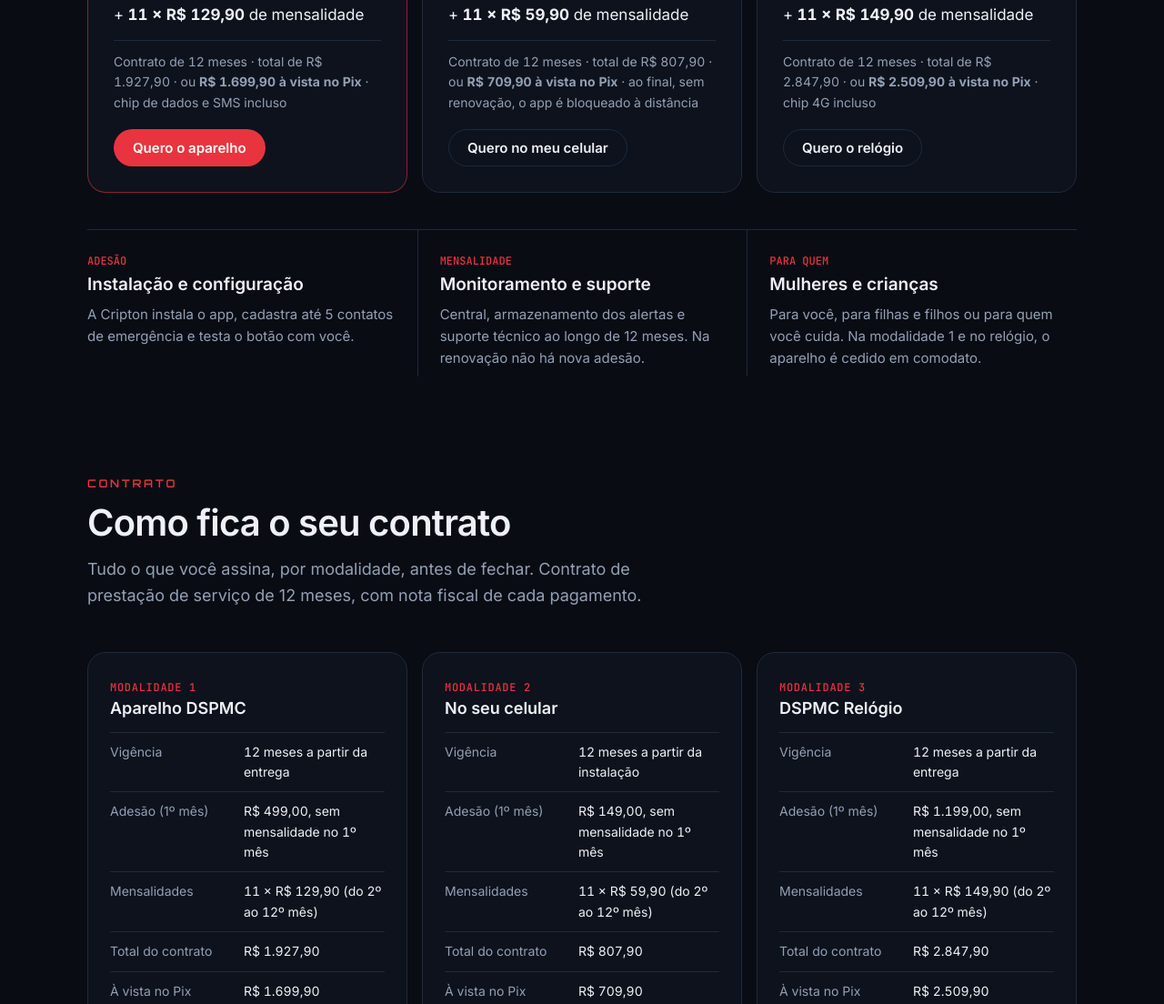
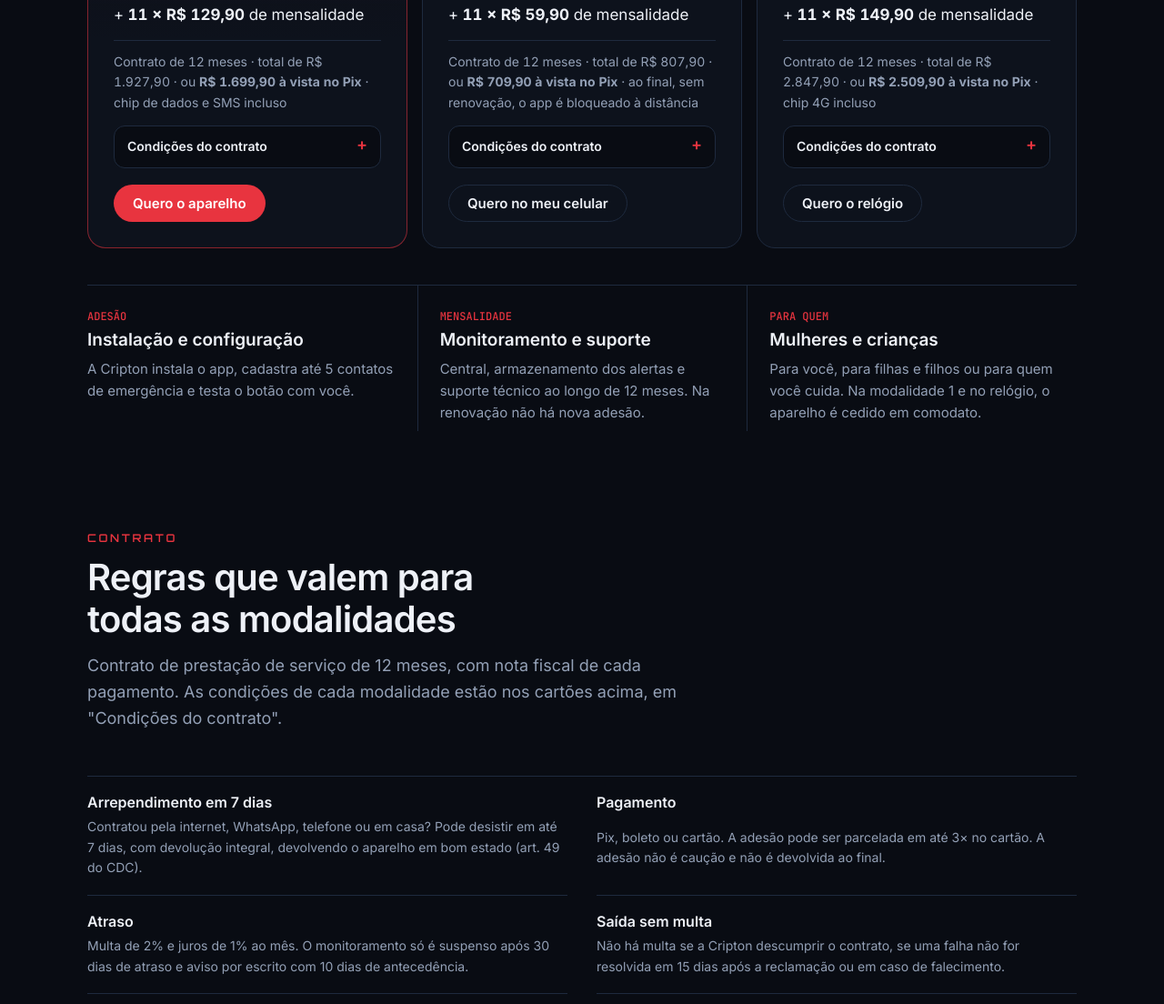
Before and after one commit to eric-zx/dspmc, a plain HTML site: page index.html in a window 1280 px wide. Shown: the part 5174-6278 px from the top of the page at 91% size. Drawn offline with Linux system fonts and the light colour scheme.

Commit message:
Junta as modalidades numa seção só: condições do contrato dentro de cada cartão de preço
Co-Authored-By: Claude Opus 5.5 <noreply@anthropic.com>
Claude-Session: https://claude.ai/code/session_01EPz832HeixGU4pSPyPtwAY

```diff
--- a/index.html
+++ b/index.html
@@ -314,6 +314,14 @@ section{padding-block:clamp(64px,9vw,112px)}
 @media (max-width:980px){.terms{grid-template-columns:1fr;max-width:560px}}
 @media (max-width:720px){.rules{grid-template-columns:1fr}}
 
+.pcond{border:1px solid var(--line);border-radius:12px;background:var(--bg)}
+.pcond summary{padding:11px 14px;font-size:14px}
+.pcond summary::after{font-size:18px}
+.pcond dl{margin:0;padding:0 14px 6px;display:grid}
+.pcond dl > div{display:grid;grid-template-columns:minmax(0,.9fr) minmax(0,1.3fr);gap:10px;padding:9px 0;border-top:1px solid var(--line);font-size:13px}
+.pcond dt{color:var(--muted)}
+.pcond dd{margin:0}
+
 /* ---------- Contato ---------- */
 .contact{background:var(--bg2);border-top:1px solid var(--line)}
 .ct-grid{display:grid;grid-template-columns:1fr 1fr;gap:clamp(28px,5vw,64px)}
@@ -610,6 +618,7 @@ footer .wrap{display:flex;flex-wrap:wrap;gap:12px 24px;justify-content:space-bet
         <div class="big"><b>R$ 499</b><span>adesão, no 1º mês</span></div>
         <div class="then">+ <b>11 × R$ 129,90</b> de mensalidade</div>
         <div class="tot">Contrato de 12 meses · total de R$ 1.927,90 · ou <b>R$ 1.699,90 à vista no Pix</b> · chip de dados e SMS incluso</div>
+        <details class="pcond"><summary>Condições do contrato</summary><dl><div><dt>Vigência</dt><dd>12 meses a partir da entrega</dd></div><div><dt>Aparelho</dt><dd>Celular Android em comodato, devolvido ao final</dd></div><div><dt>Chip</dt><dd>Dados e SMS inclusos</dd></div><div><dt>Saída antecipada</dt><dd>20% das mensalidades que faltam (ex.: faltando 8, R$ 207,84)</dd></div><div><dt>Perda ou dano por culpa</dt><dd>R$ 650,00. Roubo com B.O.: 50%</dd></div></dl></details>
         <a class="btn btn-red" href="#contato" data-para="Modalidade 1: aparelho DSPMC">Quero o aparelho</a>
       </div>
       <div class="price">
@@ -619,6 +628,7 @@ footer .wrap{display:flex;flex-wrap:wrap;gap:12px 24px;justify-content:space-bet
         <div class="big"><b>R$ 149</b><span>adesão, no 1º mês</span></div>
         <div class="then">+ <b>11 × R$ 59,90</b> de mensalidade</div>
         <div class="tot">Contrato de 12 meses · total de R$ 807,90 · ou <b>R$ 709,90 à vista no Pix</b> · ao final, sem renovação, o app é bloqueado à distância</div>
+        <details class="pcond"><summary>Condições do contrato</summary><dl><div><dt>Vigência</dt><dd>12 meses a partir da instalação</dd></div><div><dt>Aparelho</dt><dd>O seu próprio Android, sem devolução</dd></div><div><dt>Chip</dt><dd>O seu, com o plano que você já usa</dd></div><div><dt>Saída antecipada</dt><dd>20% das mensalidades que faltam (ex.: faltando 8, R$ 95,84)</dd></div><div><dt>Ao final sem renovar</dt><dd>O app é bloqueado à distância</dd></div></dl></details>
         <a class="btn btn-ghost" href="#contato" data-para="Modalidade 2: app no meu celular">Quero no meu celular</a>
       </div>
       <div class="price">
@@ -628,6 +638,7 @@ footer .wrap{display:flex;flex-wrap:wrap;gap:12px 24px;justify-content:space-bet
         <div class="big"><b>R$ 1.199</b><span>adesão, no 1º mês</span></div>
         <div class="then">+ <b>11 × R$ 149,90</b> de mensalidade</div>
         <div class="tot">Contrato de 12 meses · total de R$ 2.847,90 · ou <b>R$ 2.509,90 à vista no Pix</b> · chip 4G incluso</div>
+        <details class="pcond"><summary>Condições do contrato</summary><dl><div><dt>Vigência</dt><dd>12 meses a partir da entrega</dd></div><div><dt>Aparelho</dt><dd>Relógio 4G em comodato, devolvido ao final</dd></div><div><dt>Chip</dt><dd>Chip 4G de dados e SMS incluso</dd></div><div><dt>Saída antecipada</dt><dd>20% das mensalidades que faltam (ex.: faltando 8, R$ 239,84)</dd></div><div><dt>Perda ou dano por culpa</dt><dd>R$ 1.300,00. Roubo com B.O.: 50%</dd></div></dl></details>
         <a class="btn btn-ghost" href="#contato" data-para="Modalidade 3: relógio">Quero o relógio</a>
       </div>
     </div>
@@ -643,13 +654,8 @@ footer .wrap{display:flex;flex-wrap:wrap;gap:12px 24px;justify-content:space-bet
   <div class="wrap">
     <div class="sec-head">
       <span class="eyebrow">Contrato</span>
-      <h2>Como fica o seu contrato</h2>
-      <p class="lead">Tudo o que você assina, por modalidade, antes de fechar. Contrato de prestação de serviço de 12 meses, com nota fiscal de cada pagamento.</p>
-    </div>
-    <div class="terms">
-      <div class="term"><span class="k">MODALIDADE 1</span><h3>Aparelho DSPMC</h3><dl><div><dt>Vigência</dt><dd>12 meses a partir da entrega</dd></div><div><dt>Adesão (1º mês)</dt><dd>R$ 499,00, sem mensalidade no 1º mês</dd></div><div><dt>Mensalidades</dt><dd>11 × R$ 129,90 (do 2º ao 12º mês)</dd></div><div><dt>Total do contrato</dt><dd>R$ 1.927,90</dd></div><div><dt>À vista no Pix</dt><dd>R$ 1.699,90</dd></div><div><dt>Aparelho</dt><dd>Celular Android cedido em comodato. Continua da Cripton e é devolvido ao final</dd></div><div><dt>Chip</dt><dd>Dados e SMS inclusos</dd></div><div><dt>Saída antecipada</dt><dd>20% das mensalidades que faltam. Ex.: faltando 8, R$ 207,84</dd></div><div><dt>Perda ou dano por culpa</dt><dd>R$ 650,00 (custo de reposição). Roubo com B.O.: 50%</dd></div></dl></div>
-      <div class="term"><span class="k">MODALIDADE 2</span><h3>No seu celular</h3><dl><div><dt>Vigência</dt><dd>12 meses a partir da instalação</dd></div><div><dt>Adesão (1º mês)</dt><dd>R$ 149,00, sem mensalidade no 1º mês</dd></div><div><dt>Mensalidades</dt><dd>11 × R$ 59,90 (do 2º ao 12º mês)</dd></div><div><dt>Total do contrato</dt><dd>R$ 807,90</dd></div><div><dt>À vista no Pix</dt><dd>R$ 709,90</dd></div><div><dt>Aparelho</dt><dd>O seu próprio celular Android. Não há devolução</dd></div><div><dt>Chip</dt><dd>O seu, com o plano que você já usa</dd></div><div><dt>Saída antecipada</dt><dd>20% das mensalidades que faltam. Ex.: faltando 8, R$ 95,84</dd></div><div><dt>Ao final sem renovar</dt><dd>O app é bloqueado à distância</dd></div></dl></div>
-      <div class="term"><span class="k">MODALIDADE 3</span><h3>DSPMC Relógio</h3><dl><div><dt>Vigência</dt><dd>12 meses a partir da entrega</dd></div><div><dt>Adesão (1º mês)</dt><dd>R$ 1.199,00, sem mensalidade no 1º mês</dd></div><div><dt>Mensalidades</dt><dd>11 × R$ 149,90 (do 2º ao 12º mês)</dd></div><div><dt>Total do contrato</dt><dd>R$ 2.847,90</dd></div><div><dt>À vista no Pix</dt><dd>R$ 2.509,90</dd></div><div><dt>Aparelho</dt><dd>Relógio 4G cedido em comodato. Continua da Cripton e é devolvido ao final</dd></div><div><dt>Chip</dt><dd>Chip 4G de dados e SMS incluso</dd></div><div><dt>Saída antecipada</dt><dd>20% das mensalidades que faltam. Ex.: faltando 8, R$ 239,84</dd></div><div><dt>Perda ou dano por culpa</dt><dd>R$ 1.300,00 (custo de reposição). Roubo com B.O.: 50%</dd></div></dl></div>
+      <h2>Regras que valem para todas as modalidades</h2>
+      <p class="lead">Contrato de prestação de serviço de 12 meses, com nota fiscal de cada pagamento. As condições de cada modalidade estão nos cartões acima, em "Condições do contrato".</p>
     </div>
     <div class="rules">
       <div><h4>Arrependimento em 7 dias</h4><p>Contratou pela internet, WhatsApp, telefone ou em casa? Pode desistir em até 7 dias, com devolução integral, devolvendo o aparelho em bom estado (art. 49 do CDC).</p></div>
```
